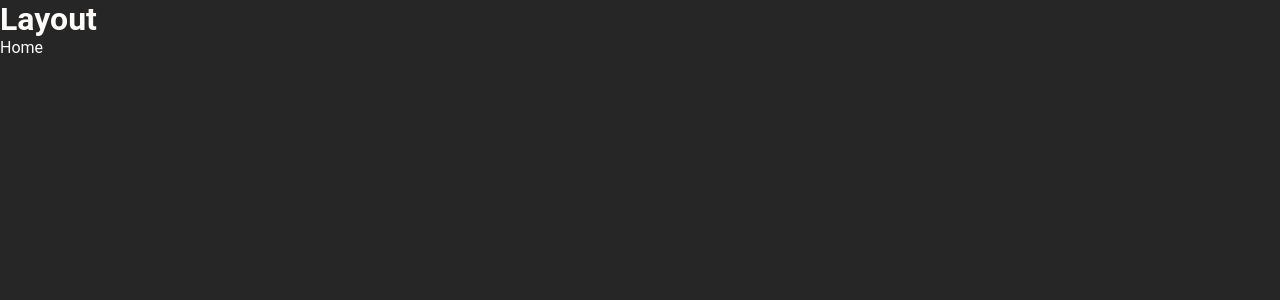
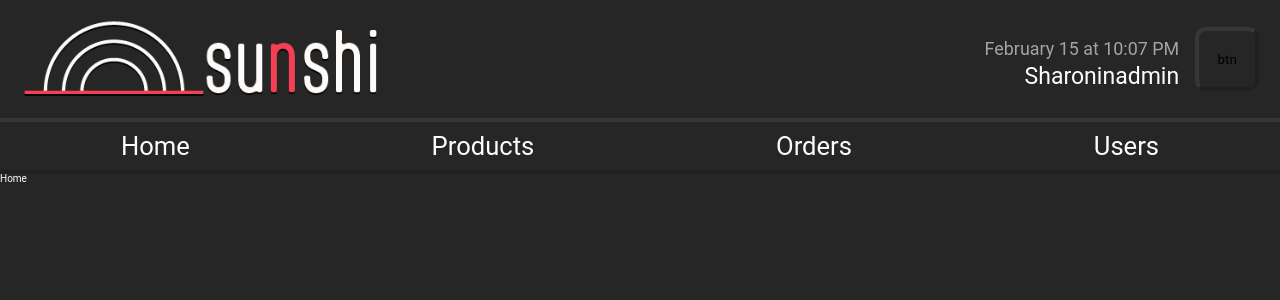
Before and after one commit to Sharonina/Sunshi-Client, a React (Vite) app: page / in a window 1280 px wide. Shown: the top 300 px of the page. Built offline with nearby package versions, Linux system fonts and the light colour scheme.

Commit message:
layout styles

```diff
--- a/src/App.styl
+++ b/src/App.styl
@@ -1,4 +1,4 @@
-:root{
+:root
     --principal-gray: #262626
     --principal-gray-light: #363636
     --principal-gray-dark: #202020
@@ -19,16 +19,16 @@
     --font-orange-light: #FC8868
     --font-primary: 'Gurajada', serif
     --font-secondary: 'Roboto', sans-serif
-}
 
-*{
+
+*
     padding: 0
     margin: 0
     box-sizing: border-box
     font-family: var(--font-secondary)
-}
 
-body{
+
+body
     background-color: var(--principal-gray)
     color: var(--white)
-}
+    font-size: 62.5%
--- a/src/layouts/Layout.component.jsx
+++ b/src/layouts/Layout.component.jsx
@@ -1,11 +1,43 @@
 import React from "react";
-import { Outlet } from "react-router-dom";
+import { Outlet, Link } from "react-router-dom";
+import styles from "./Layout.module.styl";
+import logo from "../assets/sunshi2.png";
+import { routes } from "../utils/constants/routes";
 
 const Layout = () => {
+  const today = new Date();
   return (
     <div data-testid="layout-container">
-      <h1>Layout</h1>
-      <Outlet />
+      <main>
+        <header>
+          <div className={styles.headerSup}>
+            <figure>
+              <img src={logo} />
+            </figure>
+            <div className={styles.headerSupRight}>
+              <div>
+                <p className={styles.date}>
+                  {today.toLocaleString("en-eu", {
+                    month: "long",
+                    day: "numeric",
+                    hour: "numeric",
+                    minute: "numeric",
+                  })}
+                </p>
+                <p className={styles.userName}>Sharoninadmin</p>
+              </div>
+              <button>btn</button>
+            </div>
+          </div>
+          <nav>
+            <Link to={routes.HOME}>Home</Link>
+            <Link to={routes.PRODUCTS}>Products</Link>
+            <Link to={routes.ORDERS}>Orders</Link>
+            <Link to={routes.USERS}>Users</Link>
+          </nav>
+        </header>
+        <Outlet />
+      </main>
     </div>
   );
 };
--- a/src/layouts/Layout.module.styl
+++ b/src/layouts/Layout.module.styl
@@ -1 +1,61 @@
-960 x 540
+header
+  width: 100vw
+  height: 20vh
+  & .headerSup
+    margin: 1%
+    height: 58%
+    display: flex
+    justify-content: space-between
+    & figure
+      width: 30%
+      height: 100%
+      display: flex;
+      align-items: center;
+      & img
+        width: 100%
+  & .headerSupRight
+    width: 30%
+    height: 100%
+    display: flex
+    justify-content: flex-end
+    align-items: center
+    padding-right: .5rem
+    & div
+      display: flex
+      flex-direction: column
+      align-items: flex-end
+      height: 3.9rem
+      margin-right: 1rem
+      justify-content: flex-end
+      & .date
+        color: var(--gray)
+        font-size: 1.4vw
+        margin-bottom: .3rem;
+      & .userName
+        color: var(--white)
+        font-size: 1.8vw
+    & button
+      cursor: pointer
+      width: 4rem
+      background-color: var(--principal-gray)
+      height: 4rem
+      border-radius: .7rem
+      border-bottom: .3rem solid var(--principal-gray-dark)
+      border-right: .3rem solid var(--principal-gray-dark)
+      border-top: .3rem solid var(--principal-gray-light)
+      border-left: .3rem solid var(--principal-gray-light)
+  & nav
+    height: 35%
+    width: 100%
+    border-bottom: .3rem solid var(--principal-gray-dark)
+    border-top: .3rem solid var(--principal-gray-light)
+    display: flex
+    align-items: center
+    justify-content: space-around
+    & a
+      font-size: 2vw
+      color: var(--white)
+      text-decoration: none
+      &:hover
+        color: var(--green-light)
+        font-size: 2.2vw
```
Also changed, not shown: src/assets/favicon.png (deleted).
